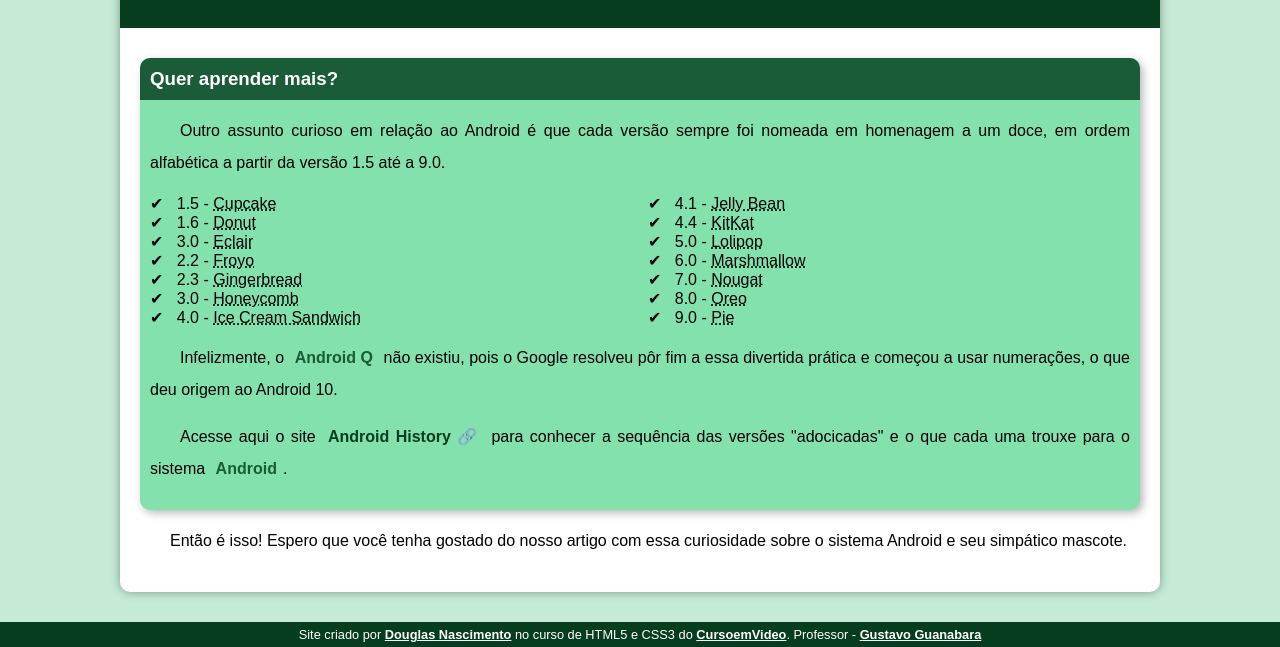
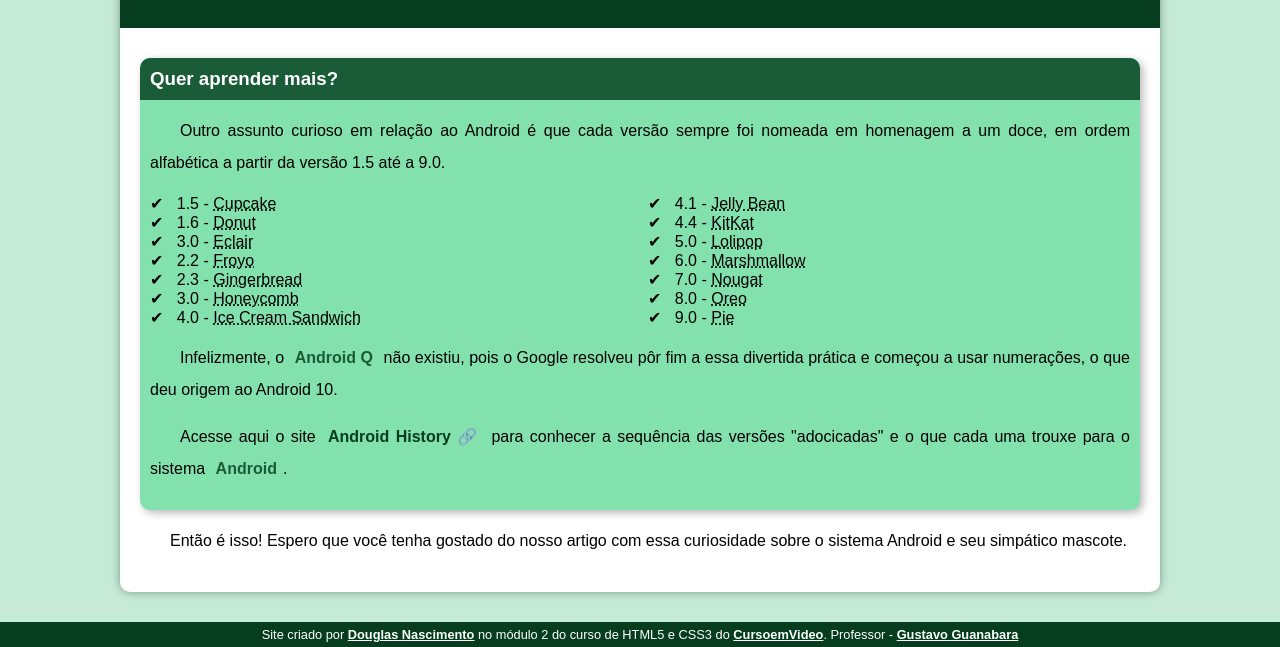
Before and after one commit to douglasadones/Projeto_Site_Android, a plain HTML site: page android.html in a window 1280 px wide. Shown: the part 2393-3040 px from the top of the page. Drawn offline with Linux system fonts and the light colour scheme.

Commit message:
modificando_rodape

```diff
--- a/android.html
+++ b/android.html
@@ -141,7 +141,7 @@
     </main>
     <footer>
         <p>
-            Site criado por <a href="https://github.com/douglasadones" target="blank_">Douglas Nascimento</a> no curso de HTML5 e CSS3 do <a href="https://www.youtube.com/cursoemvideo" target="_blank">CursoemVideo</a>. Professor - <a href="https://github.com/gustavoguanabara" target="_blank">Gustavo Guanabara</a>
+            Site criado por <a href="https://github.com/douglasadones" target="blank_">Douglas Nascimento</a> no módulo 2 do curso de HTML5 e CSS3 do <a href="https://www.youtube.com/cursoemvideo" target="_blank">CursoemVideo</a>. Professor - <a href="https://github.com/gustavoguanabara" target="_blank">Gustavo Guanabara</a>
         </p>
     </footer>
 </body>
```
